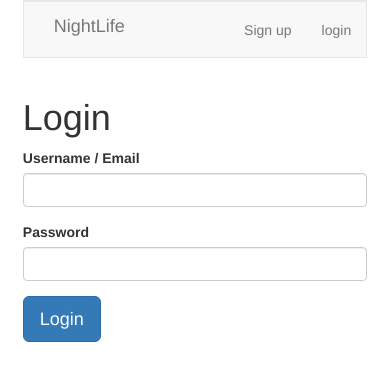
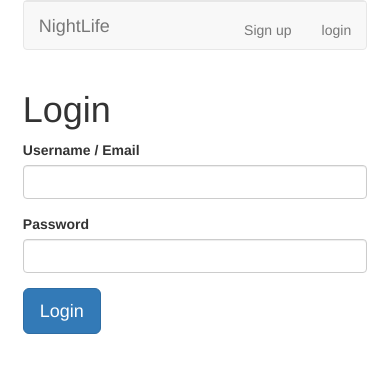
Before and after one commit to ahmaxed/night, a React app in the folder client/: page /login in a window 390 px wide. Built offline with nearby package versions, Linux system fonts and the light colour scheme.

Commit message:
fix navbar size on xs screens

```diff
--- a/client/public/styles.css
+++ b/client/public/styles.css
@@ -45,7 +45,15 @@ ul, li {
   width: 96%;
 }
 
+.navbar, .navbar-collapse {
+  max-height: 50px;
+}
+
 @media screen and (max-width: 767px) {
+  .navbar {
+    border-radius: 4px;
+  }
+
   img {
   	 top: -50px;
     clip: rect(50px, 1000px, 150px, 0px);
--- a/client/src/components/NavigationBar.js
+++ b/client/src/components/NavigationBar.js
@@ -26,13 +26,9 @@ class NavigationBar extends React.Component {
     );
     return (
       <nav className="navbar navbar-default">
-        <div className="container-fluid">
-          <div className="">
-            <Link to="/" className='navbar-brand'> NightLife </Link>
-          </div>
-          <div className="collapse navbar-collapse">
-              { isAuthenticated ? userLinks : guestLinks }
-          </div>
+        <Link to="/" className='navbar-brand'> NightLife </Link>
+        <div className="collapse navbar-collapse">
+          { isAuthenticated ? userLinks : guestLinks }
         </div>
       </nav>
     );
```
